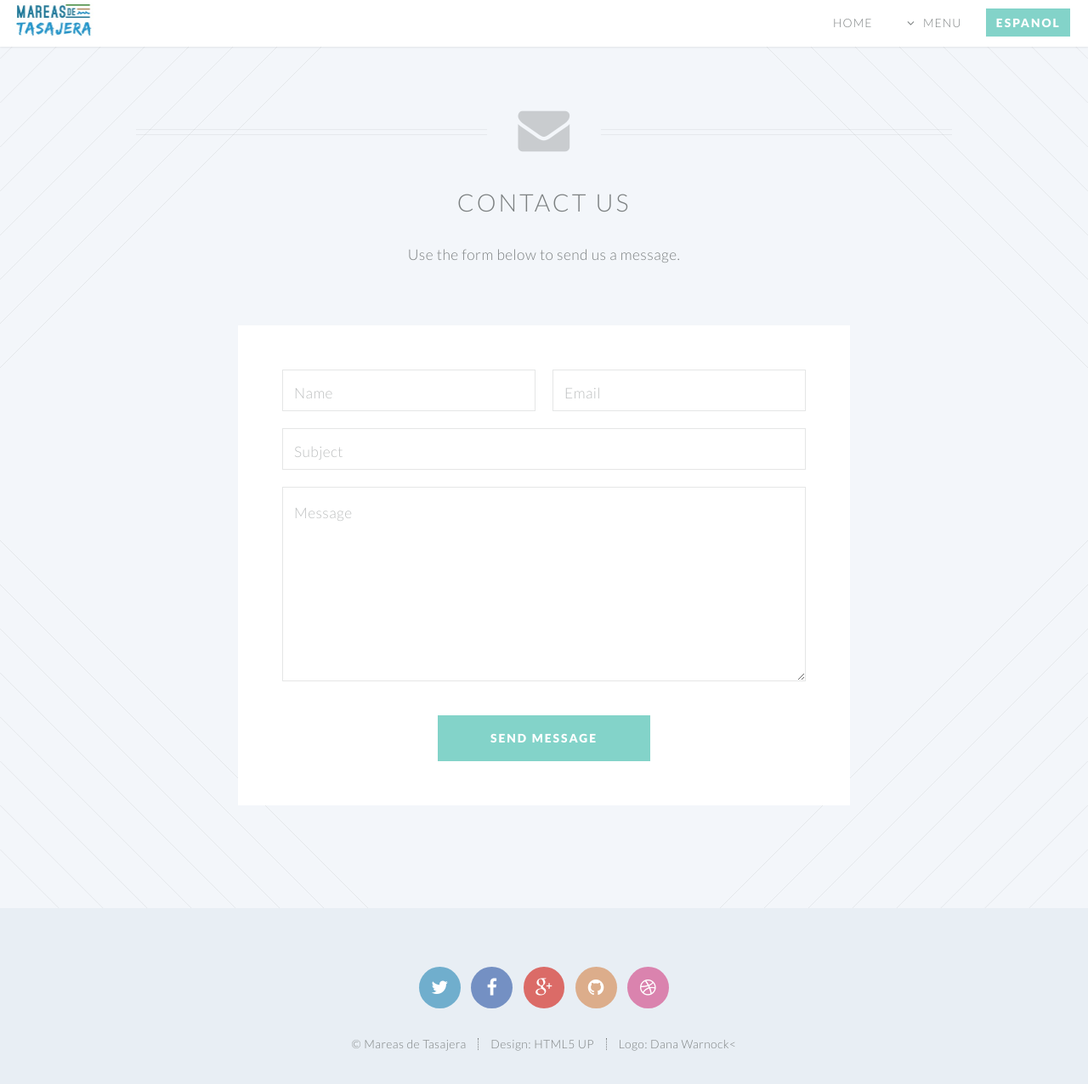
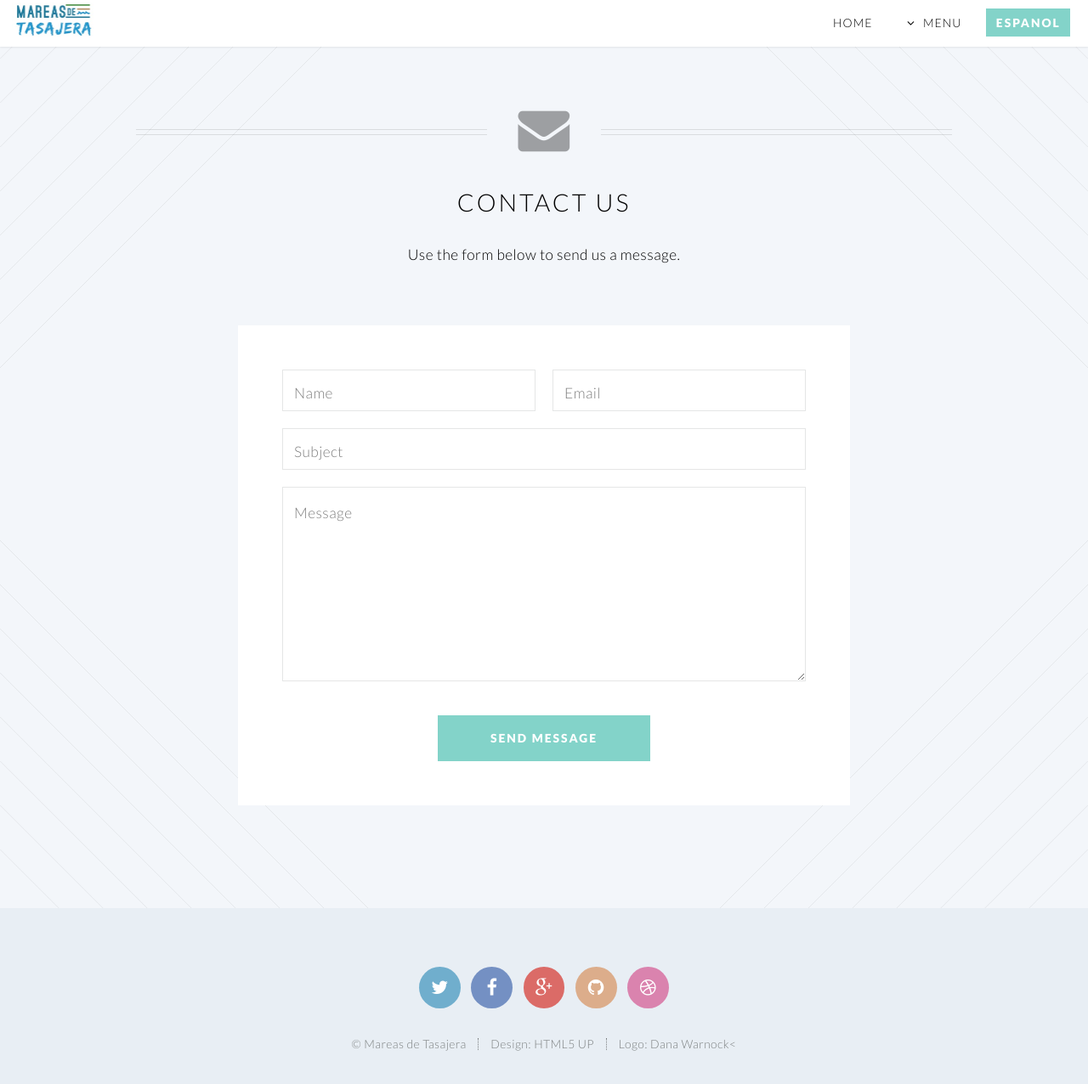
Before and after one commit to danteo90/danteo90.github.io, a Jekyll site: the page contact-en.html, which Jekyll copies as it is, in a window 1280 px wide and 1305 px high. Shown: the top 1276 px of the window at 85% size. Built offline with Jekyll 4.4.1, drawn with Linux system fonts in a browser that asks for light colours.

Commit message:
Update style.css

```diff
--- a/css/style.css
+++ b/css/style.css
@@ -27,7 +27,7 @@
 	}
 
 	body, input, select, textarea {
-		color: #7c8081;
+		color: black;
 		font-family: 'Lato', sans-serif;
 		font-size: 15pt;
 		font-weight: 300;
```
